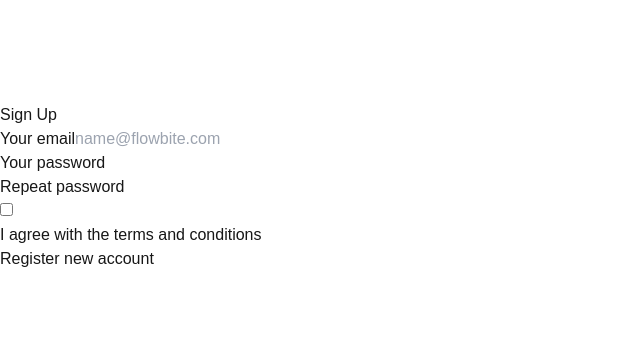
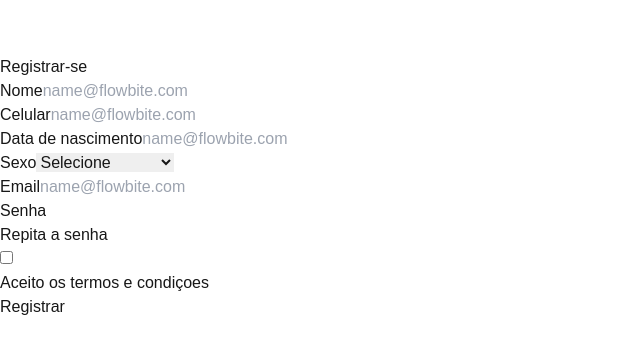
Before and after one commit to Davidfdesousa/statusMyCar, a Next.js app: page /SignUp in a window 1280 px wide. Shown: the part 213-566 px from the top of the page, without its empty margins (0-640 px from the left). Built offline with nearby package versions, Linux system fonts and the light colour scheme.

Commit message:
adjust signUp page

```diff
--- a/src/app/SignUp/page.tsx
+++ b/src/app/SignUp/page.tsx
@@ -7,14 +7,77 @@
     <article>
       <section className="smc-container">
         <div className="container mx-auto">
-        <h1 className="text-2xl mb-4 pl-4">Sign Up</h1>
+          <h1 className="text-2xl mb-4 pl-4">Registrar-se</h1>
           <form className="max-w-sm mx-auto">
             <div className="mb-5">
               <label
                 form-hmtl="email"
                 className="block mb-2 text-sm font-medium text-gray-900 dark:text-white"
               >
-                Your email
+                Nome
+              </label>
+              <input
+                type="email"
+                id="email"
+                className="shadow-sm bg-gray-50 border border-gray-300 text-gray-900 text-sm rounded-lg focus:ring-blue-500 focus:border-blue-500 block w-full p-2.5 dark:bg-gray-700 dark:border-gray-600 dark:placeholder-gray-400 dark:text-white dark:focus:ring-blue-500 dark:focus:border-blue-500 dark:shadow-sm-light"
+                placeholder="name@flowbite.com"
+                required
+              />
+            </div>
+            <div className="mb-5">
+              <label
+                form-hmtl="email"
+                className="block mb-2 text-sm font-medium text-gray-900 dark:text-white"
+              >
+                Celular
+              </label>
+              <input
+                type="email"
+                id="email"
+                className="shadow-sm bg-gray-50 border border-gray-300 text-gray-900 text-sm rounded-lg focus:ring-blue-500 focus:border-blue-500 block w-full p-2.5 dark:bg-gray-700 dark:border-gray-600 dark:placeholder-gray-400 dark:text-white dark:focus:ring-blue-500 dark:focus:border-blue-500 dark:shadow-sm-light"
+                placeholder="name@flowbite.com"
+                required
+              />
+            </div>
+            <div className="mb-5">
+              <label
+                form-hmtl="email"
+                className="block mb-2 text-sm font-medium text-gray-900 dark:text-white"
+              >
+                Data de nascimento
+              </label>
+              <input
+                type="email"
+                id="email"
+                className="shadow-sm bg-gray-50 border border-gray-300 text-gray-900 text-sm rounded-lg focus:ring-blue-500 focus:border-blue-500 block w-full p-2.5 dark:bg-gray-700 dark:border-gray-600 dark:placeholder-gray-400 dark:text-white dark:focus:ring-blue-500 dark:focus:border-blue-500 dark:shadow-sm-light"
+                placeholder="name@flowbite.com"
+                required
+              />
+            </div>
+
+            <div className="mb-5">
+              <label
+                for-html="gender"
+                className="block mb-2 text-sm font-medium text-gray-900 dark:text-white"
+              >
+                Sexo
+              </label>
+              <select
+                id="gender"
+                className="bg-gray-50 border border-gray-300 text-gray-900 text-sm rounded-lg focus:ring-blue-500 focus:border-blue-500 block w-full p-2.5 dark:bg-gray-700 dark:border-gray-600 dark:placeholder-gray-400 dark:text-white dark:focus:ring-blue-500 dark:focus:border-blue-500"
+              >
+                <option>Selecione</option>
+                <option>Feminino</option>
+                <option>Masculino</option>
+                <option>Prefiro não dizer</option>
+              </select>
+            </div>
+            <div className="mb-5">
+              <label
+                form-hmtl="email"
+                className="block mb-2 text-sm font-medium text-gray-900 dark:text-white"
+              >
+                Email
               </label>
               <input
                 type="email"
@@ -29,7 +92,7 @@
                 form-hmtl="password"
                 className="block mb-2 text-sm font-medium text-gray-900 dark:text-white"
               >
-                Your password
+                Senha
               </label>
               <input
                 type="password"
@@ -43,7 +106,7 @@
                 form-hmtl="repeat-password"
                 className="block mb-2 text-sm font-medium text-gray-900 dark:text-white"
               >
-                Repeat password
+                Repita a senha
               </label>
               <input
                 type="password"
@@ -66,12 +129,12 @@
                 form-hmtl="terms"
                 className="ms-2 text-sm font-medium text-gray-900 dark:text-gray-300"
               >
-                I agree with the{" "}
+                Aceito os{" "}
                 <a
                   href="#"
                   className="text-blue-600 hover:underline dark:text-blue-500"
                 >
-                  terms and conditions
+                  termos e condiçoes
                 </a>
               </label>
             </div>
@@ -79,7 +142,7 @@
               type="submit"
               className="text-white bg-blue-700 hover:bg-blue-800 focus:ring-4 focus:outline-none focus:ring-blue-300 font-medium rounded-lg text-sm px-5 py-2.5 text-center dark:bg-blue-600 dark:hover:bg-blue-700 dark:focus:ring-blue-800"
             >
-              Register new account
+              Registrar
             </button>
           </form>
         </div>
```
